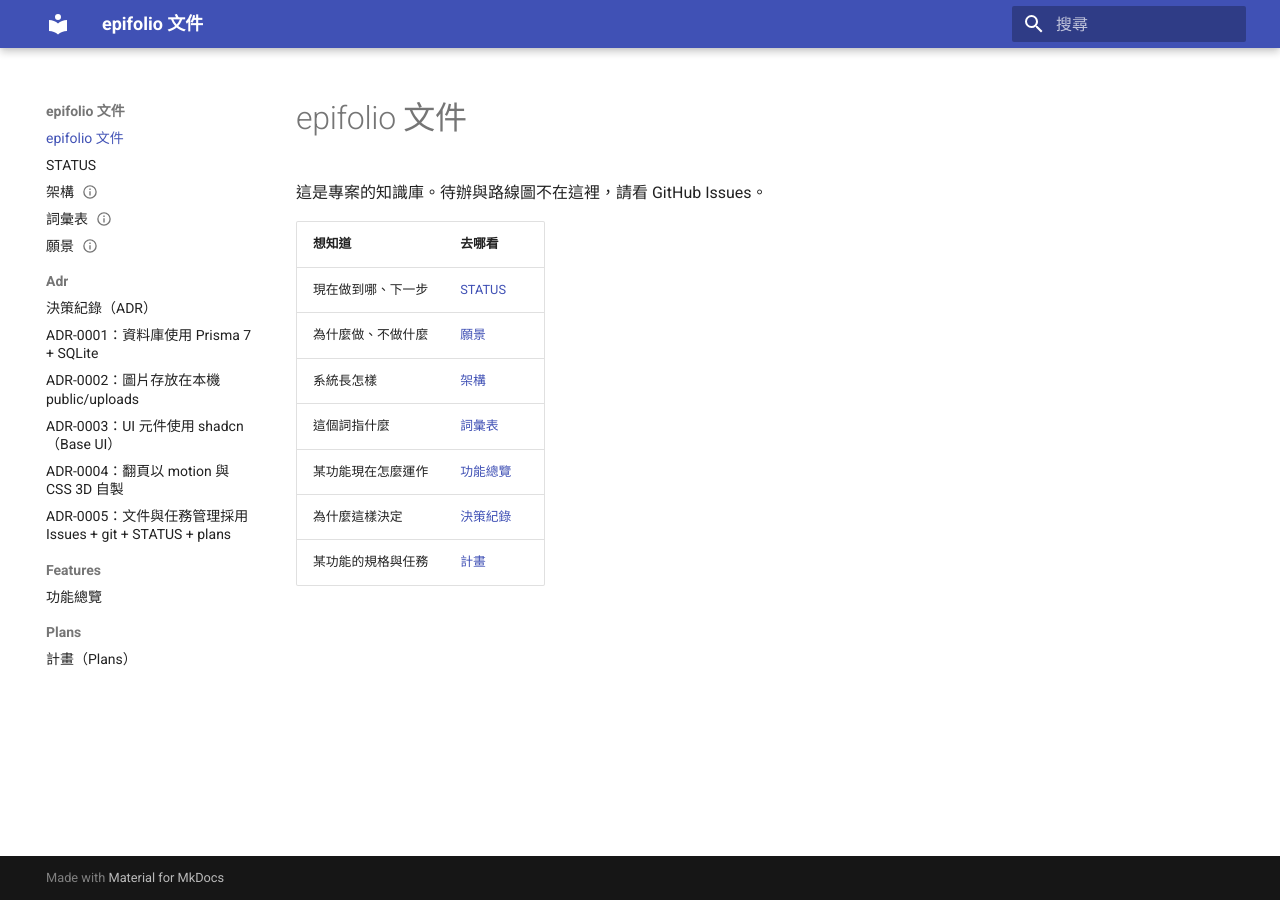
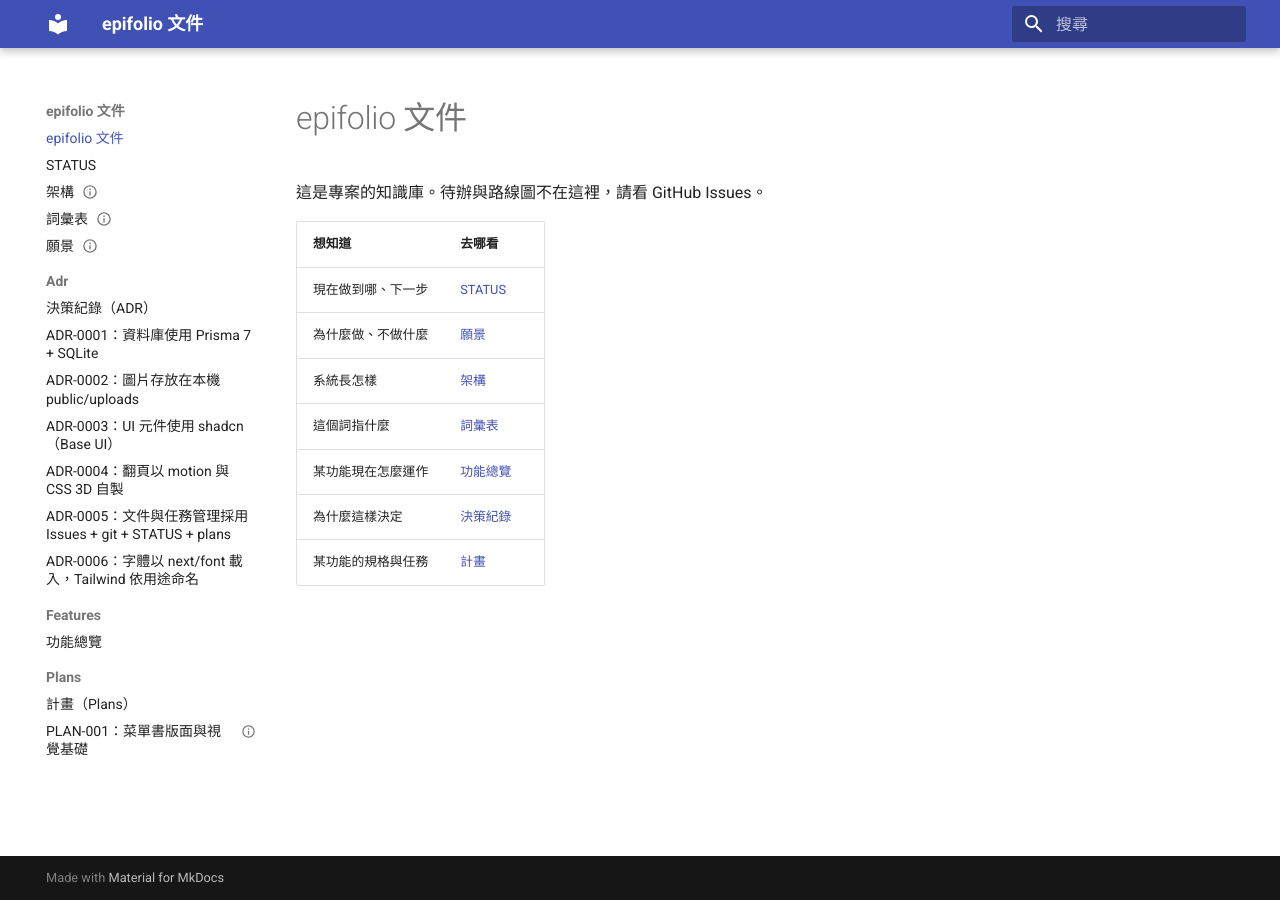
Before and after one commit to piercelin11/epifolio, an MkDocs documentation site: the page built from docs/index.md, in a window 1280 px wide. Built offline with MkDocs 1.6.1 and Material for MkDocs 9.7.7, drawn with Linux system fonts in a browser that asks for light colours; some of the changed lines change nothing that is shown.

Commit message:
docs(plan): add plan-001 menu book layout and adr-0006 fonts
Start incremental UI-first work: the home page becomes an open menu
book with fixed colours and fonts, using mock data.

- Add PLAN-001 (draft) and register it in the plans index
- Add ADR-0006 (proposed): load fonts with next/font, name Tailwind
  font utilities by role so fonts can be swapped in src/lib/fonts.ts

````diff
--- /dev/null
+++ b/docs/adr/0006-role-based-fonts-with-next-font.md
@@ -0,0 +1,36 @@
+# ADR-0006：字體以 next/font 載入，Tailwind 依用途命名
+
+日期：2026-10-11
+狀態：Proposed
+
+## 背景
+
+菜單書需要兩種以上字體（標題類與內文），之後還可能換字體或加入新字體（例如價格用的數字字體）。希望在 Tailwind 中能直接用 class 呼叫，且換字體時不必修改元件。
+
+先前專案 rankify 用 `next/font` 載入字體，但 CSS 變數以字形類別命名（`--font-serif`），實際載入的卻是 Geist Mono，名稱與內容脫節。
+
+## 決策
+
+- 用 `next/font/google`（或 `next/font/local`）載入字體，全部集中在 `src/lib/fonts.ts`。
+- `next/font` 產生的 CSS 變數以「來源」命名（`--font-heading-src`、`--font-body-src`）。
+- `src/app/globals.css` 的 `@theme inline` 把「用途」對應到來源：`--font-heading`、`--font-sans`。
+- 元件只使用用途 class（`font-heading`），內文不加 class，由 `<html>` 預設的 `font-sans` 套用。
+- 換字體只改 `src/lib/fonts.ts`；新增用途時，`fonts.ts` 加一個字體、`globals.css` 加一行對應。
+
+目前使用的字體見 `src/lib/fonts.ts`。
+
+## 考慮過的替代方案
+
+- Fontsource（npm 套件 + CSS `@import`）：版本可鎖定、可改 `@font-face`，但每換一個字體要裝或移除套件，版面跳動（CLS）的處理要自己做。本專案不需要這些控制。
+- Google Fonts `<link>`：最簡單，但會連到外部、沒有自動優化。
+- 依字體名命名 class（`font-rufina`）：直觀，但換字體時要修改所有使用處。
+
+## 後果
+
+- 字體由 Next.js 在建置時下載並從本站提供，執行時不連到 Google。
+- 元件與字體解耦：換字體不改元件。
+- 字體實際可用的字重受字體本身限制（例如只有 400 / 700 的字體，`font-medium` 不會有效果）。
+
+## 相關
+
+PLAN-001（菜單書版面與視覺基礎）
--- a/docs/adr/README.md
+++ b/docs/adr/README.md
@@ -11,6 +11,7 @@
 | 0003 | [UI 元件使用 shadcn（Base UI）](0003-shadcn-base-ui.md)     | Accepted | 2026-10-07 |
 | 0004 | [翻頁以 motion 與 CSS 3D 自製](0004-custom-page-flip.md)    | Accepted | 2026-10-07 |
 | 0005 | [文件與任務管理：Issues + git + STATUS + plans](0005-docs-and-task-management.md) | Accepted | 2026-10-07 |
+| 0006 | [字體以 next/font 載入，Tailwind 依用途命名](0006-role-based-fonts-with-next-font.md) | Proposed | 2026-10-11 |
 
 ## 模板
 
--- /dev/null
+++ b/docs/plans/PLAN-001-menu-book-layout.md
@@ -0,0 +1,75 @@
+---
+status: draft
+branch: plan-001-menu-book-layout
+issue:
+created: 2026-10-11
+---
+
+# PLAN-001：菜單書版面與視覺基礎
+
+## 目標
+
+漸進式開發的第一步：讓首頁就是一本攤開的菜單書，先確立版面、配色與字體，作為之後翻頁、編輯與真實資料的基礎。
+
+## 非目標
+
+- 翻頁動畫（`FlipView` 的互動）
+- 窄螢幕版面（本步固定左右兩頁並排）
+- 資料庫與 Prisma model
+- 點擊品項進入食譜、編輯菜單
+- 菜名、描述、價格以外的品項資訊
+
+## 驗收條件
+
+- 首頁整個視窗是菜單，左右兩頁鋪滿，中間以實線表示摺痕。
+- 原本獨立的水平 header 移除：網站標題是左頁頁首，色彩模式切換是右頁頁首。
+- 品項顯示菜名、描述、價格，依章節分布在左右兩頁。
+- 淺色與深色模式各套用指定配色，切換後整頁跟著換。
+- 字體依 [ADR-0006](../adr/0006-role-based-fonts-with-next-font.md) 管理：標題、章節名、菜名用 `font-heading`，其他為預設 `font-sans`；換字體只需改 `src/lib/fonts.ts`。
+- 元件只依賴 `MenuItem` 等呈現用型別，不直接讀取 mock JSON 的結構。
+- `pnpm typecheck`、`pnpm lint`、`pnpm format:check`、`pnpm build` 通過。
+
+## 邊界情況
+
+- 品項沒有描述：只顯示菜名與價格，不留空行。
+- 章節沒有品項：該章節不顯示。
+- 內容超過一頁高度：本步只放少量品項，頁面內可捲動，不做分頁。
+- 色彩模式為 system：依作業系統設定套用淺色或深色配色。
+
+## 設計摘要
+
+**配色**（實作後以 `src/app/globals.css` 為準）
+
+| 模式 | background | foreground | primary | border |
+| ---- | ---------- | ---------- | ------- | ------ |
+| Light | `#E5D8C4` | `#000000` | `#BA3D2C` | `#3E3E3E` |
+| Dark | `#3F4328` | `#F2E8D8` | `#DBC437` | `#E2CDAC` |
+
+shadcn 其餘 token（`muted`、`card` 等）由上述顏色調配，摺痕使用 `border` 色。
+
+**字體**：見 [ADR-0006](../adr/0006-role-based-fonts-with-next-font.md)。目前標題類為 Rufina、內文為 IBM Plex Sans。
+
+**資料流**
+
+```mermaid
+flowchart LR
+    JSON[mock-data.json] --> MAP[轉換函式] --> TYPE[MenuItem 等呈現型別] --> UI[菜單書元件]
+```
+
+- 使用者提供的 mock 資料原樣存為 `src/features/menu/mock-data.json`，其餘欄位保留給之後使用。
+- mock 資料的 `dishes` 同時含食譜與品項欄位；程式碼只取菜名、描述、價格轉為 `MenuItem`，不把食譜與品項混為同一型別（見 [architecture](../architecture.md)）。
+
+**版面**：左頁放 Starters、Pasta，右頁放 Mains；細部排版之後再調。
+
+## 任務拆解
+
+1. 字體：新增 `src/lib/fonts.ts`，`globals.css` 依用途對應字體
+2. 配色：淺色與深色 design tokens
+3. 資料：mock JSON 與轉換成 `MenuItem` 的函式
+4. 版面：左右兩頁、摺痕、頁首（標題與色彩模式切換）、品項列表
+
+## 完成後遷移清單
+
+- [ ] 功能頁：docs/features/menu-book.md
+- [ ] ADR：docs/adr/0006-role-based-fonts-with-next-font.md 改為 Accepted
+- [ ] glossary 新詞（如有）
--- a/docs/plans/README.md
+++ b/docs/plans/README.md
@@ -9,7 +9,7 @@
 
 | 編號     | 標題 | 狀態 | 父 issue |
 | -------- | ---- | ---- | -------- |
-| （尚無） |      |      |          |
+| [PLAN-001](PLAN-001-menu-book-layout.md) | 菜單書版面與視覺基礎 | draft | |
 
 ## 模板
 
````
